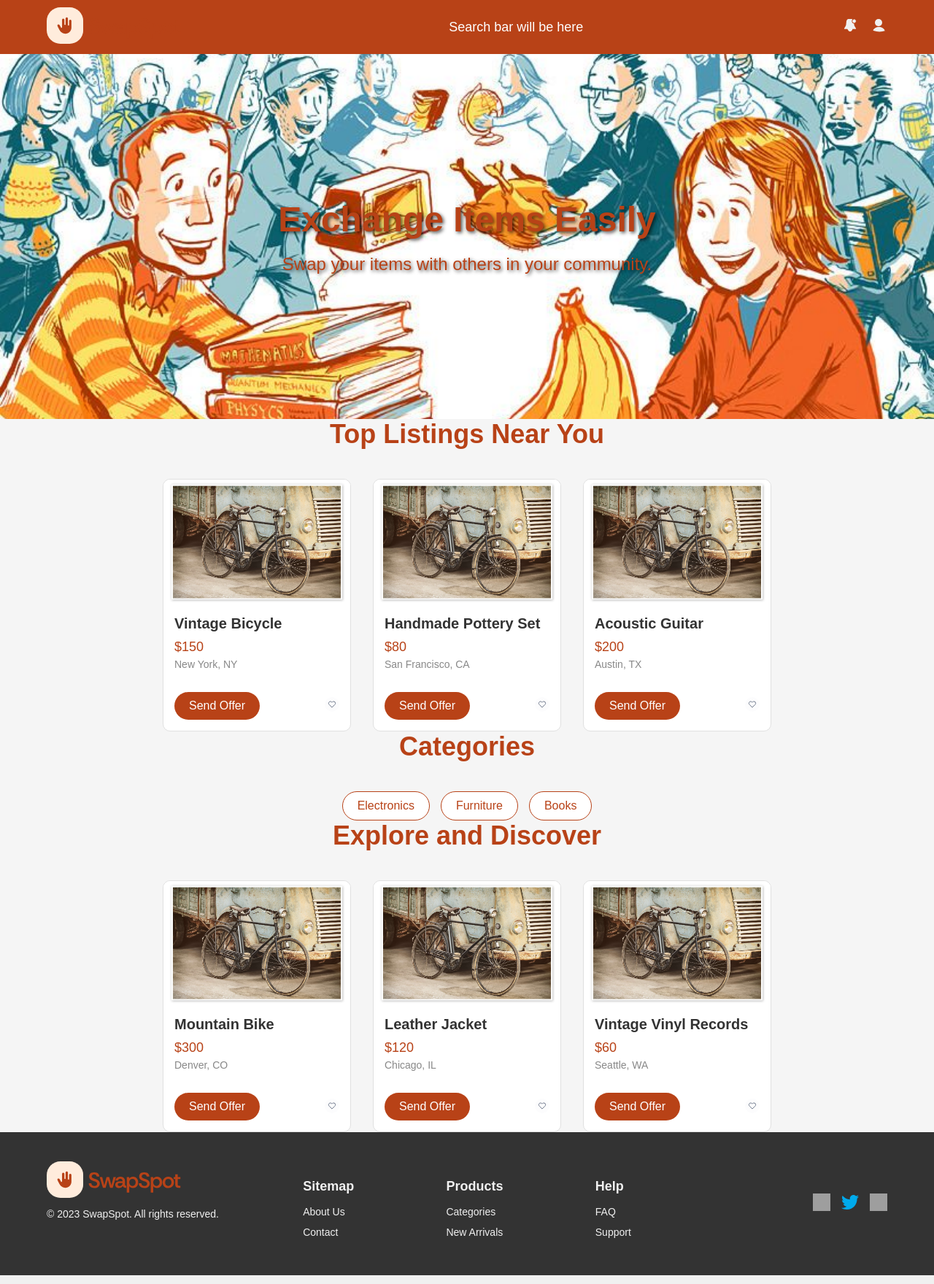
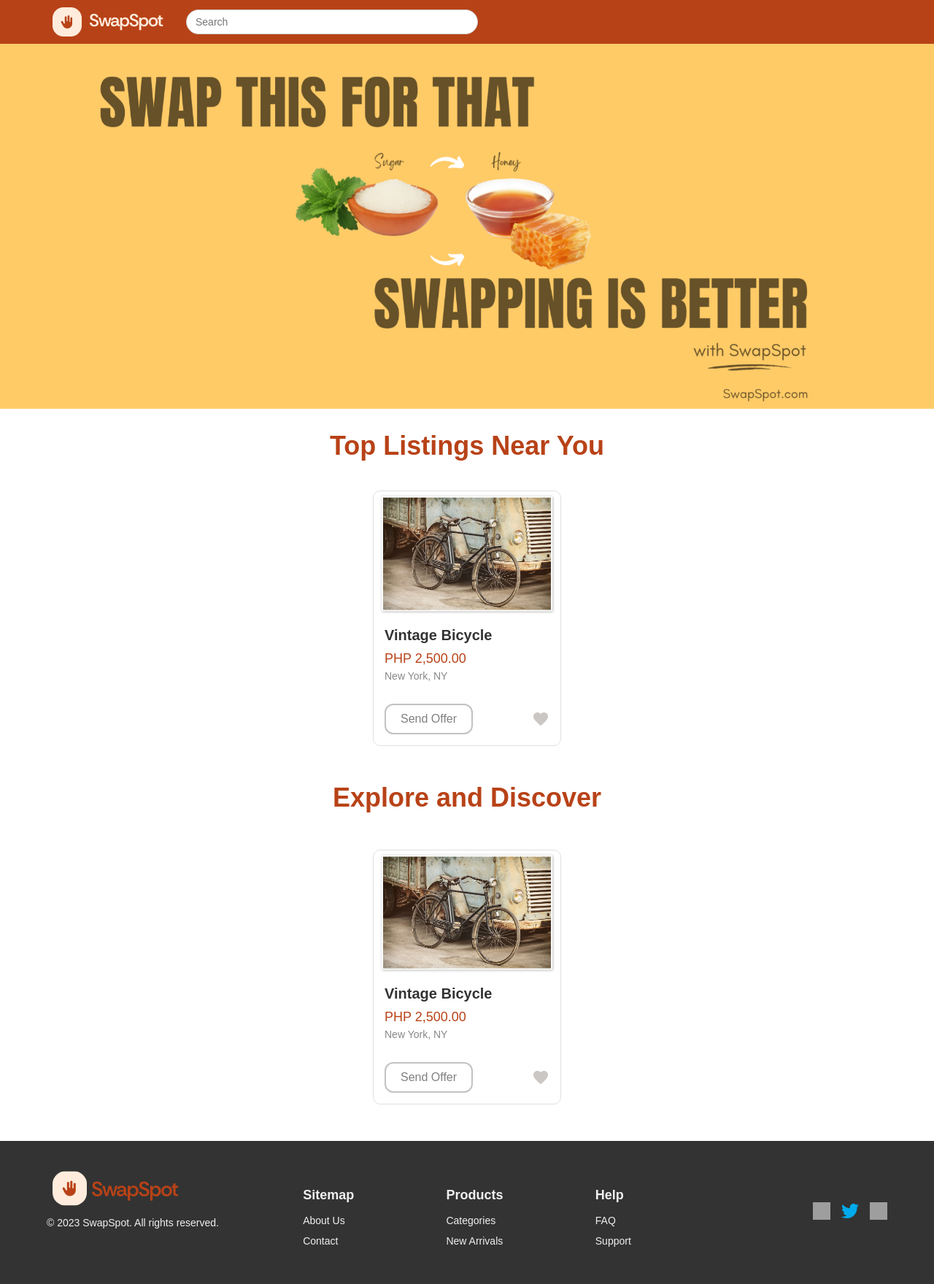
Before and after one commit to MasuRii/ItemExchangeApplication, a Django app: page /homepage/ in a window 1280 px wide. Shown: the whole page at 73% size. Run offline with Django 5.2, Linux system fonts and the light colour scheme; the visitor is signed in with stand-in values (Sample User, id 1); grey boxes are pictures that could not be loaded.

Commit message:
homepage v1
-updated UI
-updated listing cards
-updated header (no buttons yet)

```diff
--- a/static/css/homepage.css
+++ b/static/css/homepage.css
@@ -3,17 +3,12 @@
 
 
 body {
-    font-family: Arial, sans-serif;
-    color: #333333;
-    margin: 0;
-    padding: 0;
+    background-color: white;
 }
 
-
 section {
-    background-color: #F5F5F5;
+    background-color: #ffffff;
 }
-
 
 .container {
     width: 90%;
@@ -21,51 +16,63 @@ section {
     margin: 0 auto;
 }
 
-
+/* Header background color */
 .site-header {
     background-color: #B84217;
-    padding: 10px 0;
+    padding: 10px 0; /* Adjust header padding */
 }
 
+/* Header container setup */
 .header-container {
     display: flex;
-    align-items: center;
-    justify-content: space-between;
+    align-items: center;  /* Vertically center items */
+    justify-content: flex-start;  /* Align to the left */
 }
 
-.logo-image {
-    height: 50px;
+.logo {
+    display: flex;
+    align-items: center;
+    justify-content: center;
+    text-decoration: none;
 }
 
-
-.search-placeholder {
-    flex-grow: 1;
-    margin: 0 20px;
-    text-align: center;
-    color: #FFFFFF;
-    font-size: 18px;
+/* Logo image styling */
+.logo-image {
+    max-width: 200px;  /* Adjust width if necessary */
+    height: auto;      /* Ensure the height scales with the width */
+    margin-left: 8px; /* Reduced left margin */
+    margin-right: 8px; /* Added right margin */
+    z-index: 99;
 }
 
+/* Search bar container */
+.search-bar {
+    flex-grow: 1;
+    max-width: 400px;
+    margin-left: 5px;  /* Adjust this margin for spacing */
+}
 
+/* Search input styling */
+.search-input {
+    width: 100%;
+    padding: 8px 12px;
+    border-radius: 25px;
+    border: 1px solid #ccc;
+    font-size: 14px;
+}
+
+/* Header icons container */
 .header-icons {
     display: flex;
     align-items: center;
 }
 
-.icon-placeholder {
-    margin-left: 15px;
-}
-
-.icon-placeholder .icon-image {
-    width: 24px;
-    height: 24px;
-}
-
-
 .hero {
     position: relative;
     height: 500px;
     overflow: hidden;
+    margin-bottom: 30px;
+    background-color: transparent;
 }
 
 .hero-slideshow {
@@ -166,7 +173,6 @@ section h2 {
     text-align: center;
 }
 
-
 .product-grid {
     display: flex;
     flex-wrap: wrap;
@@ -185,9 +191,16 @@ section h2 {
     position: relative;
 }
 
+.explore-discover {
+    margin-top: 50px;
+}
+
 .product-card img {
     width: 100%;
     height: auto;
+    object-fit: cover;
+    border-radius: 20px;
+    box-shadow: none;
 }
 
 .card-content {
@@ -218,62 +231,91 @@ section h2 {
     justify-content: space-between;
     align-items: center;
     padding: 15px;
+    gap: 10px;
 }
 
 .send-offer-btn {
-    background-color: #B84217;
-    color: #FFFFFF;
-    border: none;
+    background-color: transparent;
+    color: #808080; /* Grey text by default */
+    border: 2px solid #c2c2c2; /* Grey border by default */
     padding: 10px 20px;
-    border-radius: 25px;
+    border-radius: 12px;
     cursor: pointer;
     font-size: 16px;
+    transition: all 0.3s ease; /* Smooth transition for hover effects */
 }
 
 .send-offer-btn:hover {
-    background-color: #9A370F;
+    background-color: #B84217; /* Orange background on hover */
+    color: #FFFFFF; /* White text on hover */
+    border-color: #B84217; /* Orange border on hover */
 }
-
-.wishlist-btn {
-    background: none;
-    border: none;
-    cursor: pointer;
-}
-
-.wishlist-btn .icon-image {
-    width: 20px;
-    height: 20px;
-}
-
 
 .category-buttons {
     display: flex;
-    flex-wrap: wrap;
     gap: 15px;
     justify-content: center;
+    flex-wrap: nowrap;
+    overflow-x: auto;
 }
 
 .category-btn {
-    display: inline-block;
-    background-color: #FFFFFF;
-    color: #B84217;
-    padding: 10px 20px;
-    border-radius: 25px;
-    border: 1px solid #B84217;
-    font-size: 16px;
+    width: 130px;
+    height: 60px;
+    display: flex;
+    align-items: center; /* Vertically center text */
+    justify-content: flex-end; /* Align text to the right */
+    padding-right: 10px; /* Add space between the text and edge of the button */
+    background-color: #FFFFFF; /* Placeholder color */
+    color: #FFFFFF; /* Text color */
+    border-radius: 10px; /* Slightly rounded corners */
+    border: none; /* No border for a clean look */
+    font-size: 14px; /* Adjust font size to fit button size */
+    font-weight: bold;
+    text-align: right;
     cursor: pointer;
+    box-shadow: 0px 4px 6px rgba(0, 0, 0, 0.2);
+    transition: transform 0.2s, box-shadow 0.2s;
+}
+
+.category-btn.books-media {
+    background-color: #C0392B; /* Red */
+}
+
+.category-btn.clothing-accessories {
+    background-color: #2980B9; /* Blue */
+}
+
+.category-btn.personal-care {
+    background-color: #F1C40F; /* Yellow */
+}
+
+.category-btn.home-furniture {
+    background-color: #27AE60; /* Light Green */
+}
+
+.category-btn.electronics-gadgets {
+    background-color: #8E44AD; /* Purple */
+}
+
+.category-btn.sports-gear {
+    background-color: #1ABC9C; /* Cyan */
+}
+
+.category-btn.services {
+    background-color: #E67E22; /* Orange */
 }
 
 .category-btn:hover {
-    background-color: #B84217;
-    color: #FFFFFF;
+    transform: translateY(-3px); /* Lift on hover */
+    box-shadow: 0px 8px 12px rgba(0, 0, 0, 0.25); /* More prominent shadow */
 }
-
 
 .site-footer {
     background-color: #333333;
     color: #F0F0F0;
     padding: 40px 0;
+    margin-top: 50px;
 }
 
 .footer-container {
@@ -349,7 +391,14 @@ section h2 {
     }
 
     .product-card {
-        width: calc(50% - 30px);
+        width: calc(16.666% - 20px);
+        background-color: #FFFFFF;
+        border: 1px solid #E0E0E0;
+        border-radius: 10px;
+        display: flex;
+        flex-direction: column;
+        overflow: hidden;
+        position: relative;
     }
 
     .footer-social {
@@ -402,6 +451,15 @@ section h2 {
     height: 20px;
 }
 
+.clickable-heart {
+    font-size: 24px;
+    color: #cbc7c5;
+    cursor: pointer;
+}
+
+.clickable-heart:hover {
+    color: #ff4848;
+}
 
 * {
     box-sizing: border-box;
--- a/templates/exchange/homepage.html
+++ b/templates/exchange/homepage.html
@@ -6,21 +6,22 @@
 {% endblock %}
 
 {% block content %}
+<head>
+    <link href="https://fonts.googleapis.com/icon?family=Material+Icons" rel="stylesheet">
+</head>
+
 <header class="site-header">
     <div class="container header-container">
+        <!-- Logo Section -->
         <a href="{% url 'exchange:homepage' %}" class="logo">
-            <img src="{% static 'svg/swapspot-logo-light.svg' %}" alt="SwapSpot Logo" class="logo-image">
+            <img src="{% static 'images/logoheaderdark.png'%}" alt="SwapSpot Logo" class="logo-image">
         </a>
-        <div class="search-placeholder">
-            <p>Search bar will be here</p>
+
+        <!-- Search Bar Section -->
+        <div class="search-bar">
+            <input type="text" placeholder="Search" class="search-input">
         </div>
-        <div class="header-icons">
-            <div class="icon-placeholder">
-                <img src="{% static 'svg/notification-icon.svg' %}" alt="Notifications" class="icon-image">
-            </div>
-            <div class="icon-placeholder">
-                <img src="{% static 'svg/user-icon.svg' %}" alt="User Profile" class="icon-image">
-            </div>
+
         </div>
     </div>
 </header>
@@ -28,17 +29,13 @@
 <section class="hero">
     <div class="hero-slideshow">
         <div class="slide">
-            <img src="{% static 'images/reduce_reuse_recycle.jpg' %}" alt="Reduce, Reuse, Recycle">
+            <img src="{% static 'images/image1.png' %}" alt="firstphoto">
             <div class="hero-content">
-                <h1>Reduce, Reuse, Recycle</h1>
-                <p>Join our November Campaign to make a difference!</p>
             </div>
         </div>
         <div class="slide">
-            <img src="{% static 'images/item_exchange.jpg' %}" alt="Item Exchange">
+            <img src="{% static 'images/image2.png' %}" alt="secondphoto">
             <div class="hero-content">
-                <h1>Exchange Items Easily</h1>
-                <p>Swap your items with others in your community.</p>
             </div>
         </div>
     </div>
@@ -48,59 +45,20 @@
     <div class="container">
         <h2>Top Listings Near You</h2>
         <div class="product-grid">
+
             <div class="product-card">
-                <img src="{% static 'images/sample-product1.jpg' %}" alt="Sample Product 1">
+                <img class="product-card-img" src="{% static 'images/sample-product1.jpg' %}" alt="Sample Product 1">
                 <div class="card-content">
                     <h3>Vintage Bicycle</h3>
-                    <p class="price">$150</p>
+                    <p class="price">PHP 2,500.00</p>
                     <p class="location">New York, NY</p>
                 </div>
                 <div class="card-actions">
                     <button class="send-offer-btn">Send Offer</button>
-                    <button class="wishlist-btn">
-                        <img src="{% static 'svg/heart-icon.svg' %}" alt="Add to Wishlist" class="icon-image">
-                    </button>
+                    <i class="material-icons clickable-heart">favorite</i>
                 </div>
             </div>
-            <div class="product-card">
-                <img src="{% static 'images/sample-product1.jpg' %}" alt="Sample Product 2">
-                <div class="card-content">
-                    <h3>Handmade Pottery Set</h3>
-                    <p class="price">$80</p>
-                    <p class="location">San Francisco, CA</p>
-                </div>
-                <div class="card-actions">
-                    <button class="send-offer-btn">Send Offer</button>
-                    <button class="wishlist-btn">
-                        <img src="{% static 'svg/heart-icon.svg' %}" alt="Add to Wishlist" class="icon-image">
-                    </button>
-                </div>
-            </div>
-            <div class="product-card">
-                <img src="{% static 'images/sample-product1.jpg' %}" alt="Sample Product 3">
-                <div class="card-content">
-                    <h3>Acoustic Guitar</h3>
-                    <p class="price">$200</p>
-                    <p class="location">Austin, TX</p>
-                </div>
-                <div class="card-actions">
-                    <button class="send-offer-btn">Send Offer</button>
-                    <button class="wishlist-btn">
-                        <img src="{% static 'svg/heart-icon.svg' %}" alt="Add to Wishlist" class="icon-image">
-                    </button>
-                </div>
-            </div>
-        </div>
-    </div>
-</section>
 
-<section class="categories">
-    <div class="container">
-        <h2>Categories</h2>
-        <div class="category-buttons">
-            <span class="category-btn">Electronics</span>
-            <span class="category-btn">Furniture</span>
-            <span class="category-btn">Books</span>
         </div>
     </div>
 </section>
@@ -108,49 +66,21 @@
 <section class="explore-discover">
     <div class="container">
         <h2>Explore and Discover</h2>
-        <div class="product-grid">
+        <div class="product-grid explore-discover">
+
             <div class="product-card">
-                <img src="{% static 'images/sample-product1.jpg' %}" alt="Sample Product 4">
+                <img class="product-card-img" src="{% static 'images/sample-product1.jpg' %}" alt="Sample Product 1">
                 <div class="card-content">
-                    <h3>Mountain Bike</h3>
-                    <p class="price">$300</p>
-                    <p class="location">Denver, CO</p>
+                    <h3>Vintage Bicycle</h3>
+                    <p class="price">PHP 2,500.00</p>
+                    <p class="location">New York, NY</p>
                 </div>
                 <div class="card-actions">
                     <button class="send-offer-btn">Send Offer</button>
-                    <button class="wishlist-btn">
-                        <img src="{% static 'svg/heart-icon.svg' %}" alt="Add to Wishlist" class="icon-image">
-                    </button>
+                    <i class="material-icons clickable-heart">favorite</i>
                 </div>
             </div>
-            <div class="product-card">
-                <img src="{% static 'images/sample-product1.jpg' %}" alt="Sample Product 5">
-                <div class="card-content">
-                    <h3>Leather Jacket</h3>
-                    <p class="price">$120</p>
-                    <p class="location">Chicago, IL</p>
-                </div>
-                <div class="card-actions">
-                    <button class="send-offer-btn">Send Offer</button>
-                    <button class="wishlist-btn">
-                        <img src="{% static 'svg/heart-icon.svg' %}" alt="Add to Wishlist" class="icon-image">
-                    </button>
-                </div>
-            </div>
-            <div class="product-card">
-                <img src="{% static 'images/sample-product1.jpg' %}" alt="Sample Product 6">
-                <div class="card-content">
-                    <h3>Vintage Vinyl Records</h3>
-                    <p class="price">$60</p>
-                    <p class="location">Seattle, WA</p>
-                </div>
-                <div class="card-actions">
-                    <button class="send-offer-btn">Send Offer</button>
-                    <button class="wishlist-btn">
-                        <img src="{% static 'svg/heart-icon.svg' %}" alt="Add to Wishlist" class="icon-image">
-                    </button>
-                </div>
-            </div>
+
         </div>
     </div>
 </section>
```
Also changed, not shown: static/images/image2.png (added), static/images/logoheader.png (added), static/images/logoheaderdark.png (added), 1 other file.
